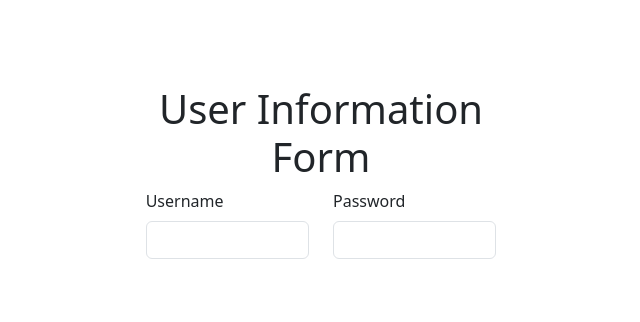
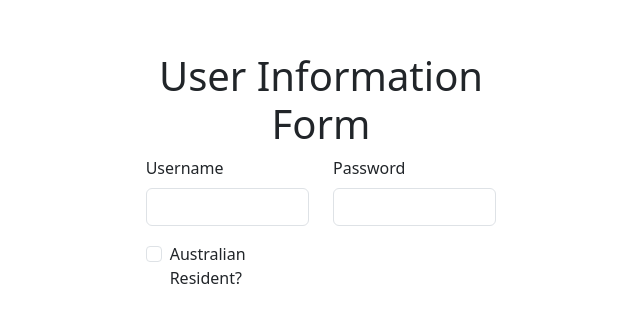
Before and after one commit to AllenSuncc/FIT5032-eFolio-34215409, a Vue app in the folder Week3/: page / in a window 1280 px wide. Shown: the part 244-566 px from the top of the page, without its empty margins (38-678 px from the left). Built offline with nearby package versions, Linux system fonts and the light colour scheme.

Commit message:
Add the 'Australian Resident?' checkbox

```diff
--- a/Week3/src/components/Form.vue
+++ b/Week3/src/components/Form.vue
@@ -5,7 +5,6 @@
         <h1 class="text-center">User Information Form</h1>
         <form @submit.prevent="submitForm">
           <div class="row mb-3">
-            <!-- Username -->
             <div class="col-md-6">
               <label for="username" class="form-label">Username</label>
               <input
@@ -15,8 +14,6 @@
                 v-model="formData.username"
               >
             </div>
-
-            <!-- Password -->
             <div class="col-md-6">
               <label for="password" class="form-label">Password</label>
               <input
@@ -25,6 +22,22 @@
                 id="password"
                 v-model="formData.password"
               >
+            </div>
+          </div>
+
+          <div class="row mb-3">
+            <div class="col-md-6">
+              <div class="form-check">
+                <input
+                  type="checkbox"
+                  class="form-check-input"
+                  id="isAustralian"
+                  v-model="formData.isAustralian"
+                >
+                <label class="form-check-label" for="isAustralian">
+                  Australian Resident?
+                </label>
+              </div>
             </div>
           </div>
         </form>
@@ -38,9 +51,9 @@ import { reactive } from 'vue'
 
 const formData = reactive({
   username: '',
-  password: ''
+  password: '',
+  isAustralian: false
 })
-
 
 function submitForm() {
   console.log(formData)
```
